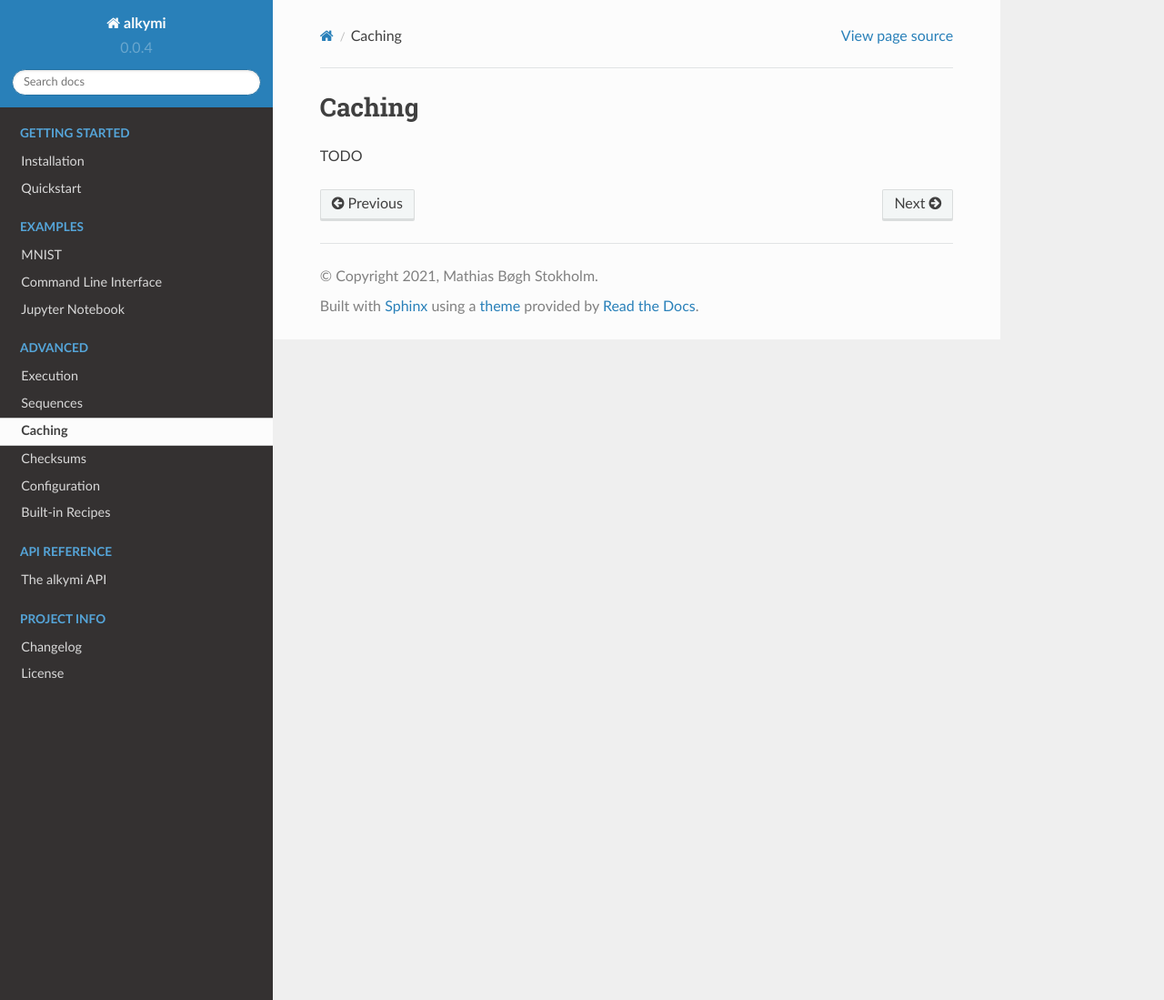
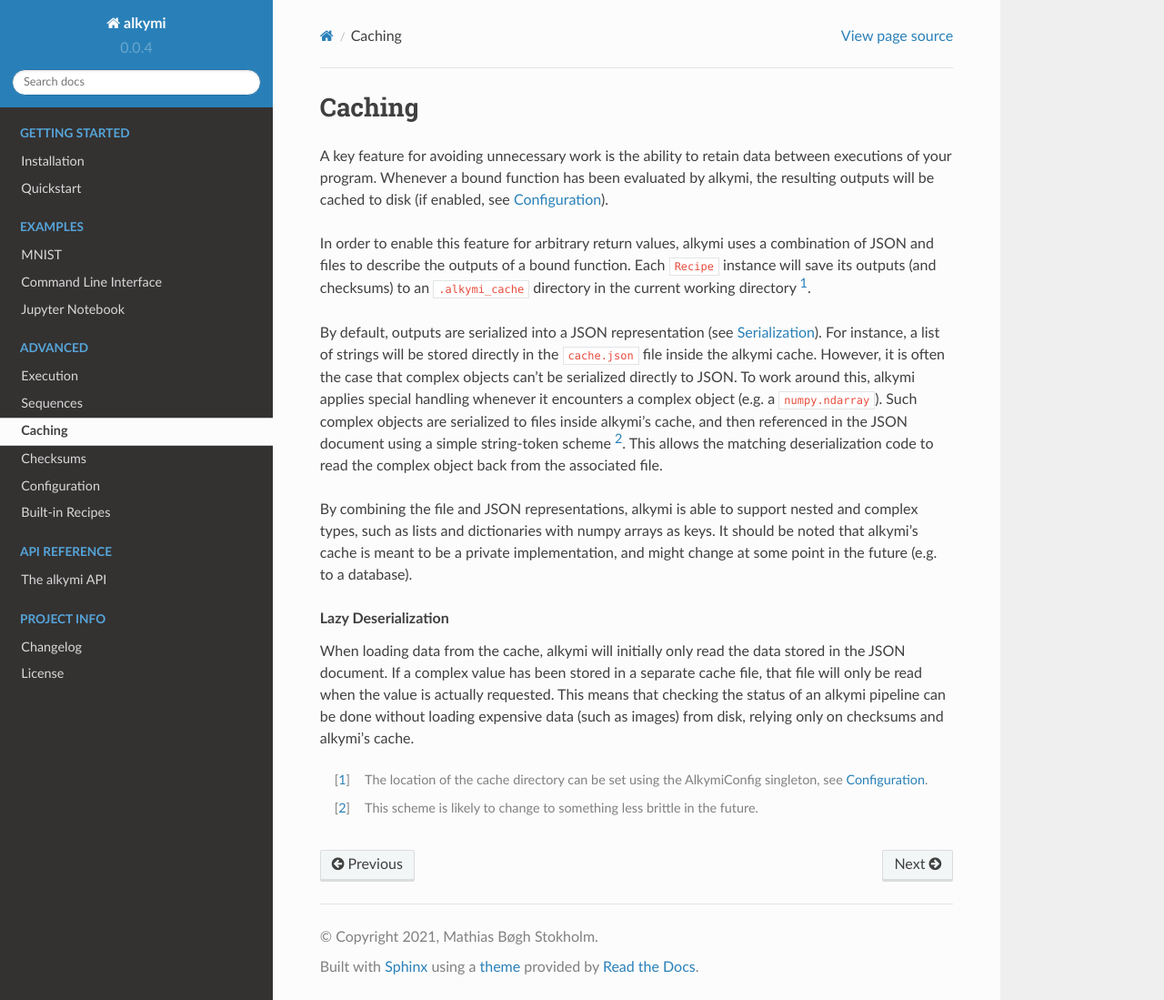
Before and after one commit to MathiasStokholm/alkymi, a Sphinx documentation site: the page built from docs/source/advanced/caching.rst, in a window 1280 px wide and 1099 px high. Shown: the whole window at 91% size. Built offline with Sphinx 7.4.7 and the Read the Docs theme 2.0.0, drawn with Linux system fonts in a browser that asks for light colours.

Commit message:
Wrote caching doc

```diff
--- a/docs/source/advanced/caching.rst
+++ b/docs/source/advanced/caching.rst
@@ -3,4 +3,32 @@
 Caching
 =======
 
-TODO
+A key feature for avoiding unnecessary work is the ability to retain data between executions of your program. Whenever
+a bound function has been evaluated by alkymi, the resulting outputs will be cached to disk (if enabled, see
+:ref:`configuration`).
+
+In order to enable this feature for arbitrary return values, alkymi uses a combination of JSON and files to describe the
+outputs of a bound function. Each ``Recipe`` instance will save its outputs (and checksums) to an ``.alkymi_cache``
+directory in the current working directory [#cache_dir]_.
+
+By default, outputs are serialized into a JSON representation (see :ref:`serialization`). For instance, a list of
+strings will be stored directly in the ``cache.json`` file inside the alkymi cache. However, it is often the case that
+complex objects can't be serialized directly to JSON. To work around this, alkymi applies special handling whenever it
+encounters a complex object (e.g. a ``numpy.ndarray``). Such complex objects are serialized to files inside alkymi's
+cache, and then referenced in the JSON document using a simple string-token scheme [#tokens]_. This allows the matching
+deserialization code to read the complex object back from the associated file.
+
+By combining the file and JSON representations, alkymi is able to support nested and complex types, such as lists and
+dictionaries with numpy arrays as keys. It should be noted that alkymi's cache is meant to be a private implementation,
+and might change at some point in the future (e.g. to a database).
+
+.. rubric:: Lazy Deserialization
+
+When loading data from the cache, alkymi will initially only read the data stored in the JSON document. If a complex
+value has been stored in a separate cache file, that file will only be read when the value is actually requested. This
+means that checking the status of an alkymi pipeline can be done without loading expensive data (such as images) from
+disk, relying only on checksums and alkymi's cache.
+
+.. [#cache_dir] The location of the cache directory can be set using the AlkymiConfig singleton, see
+   :ref:`configuration`.
+.. [#tokens] This scheme is likely to change to something less brittle in the future.
--- a/docs/source/api/index.rst
+++ b/docs/source/api/index.rst
@@ -22,6 +22,8 @@ Checksums
 ---------
 .. automodule:: alkymi.checksums
     :members:
+
+.. _serialization:
 
 Serialization
 -------------
--- a/docs/source/examples/mnist.rst
+++ b/docs/source/examples/mnist.rst
@@ -1,5 +1,3 @@
-.. _mnist:
-
 MNIST
 =====
 
```
Also changed, not shown: docs/source/advanced/execution.rst (+22 -4 lines).
